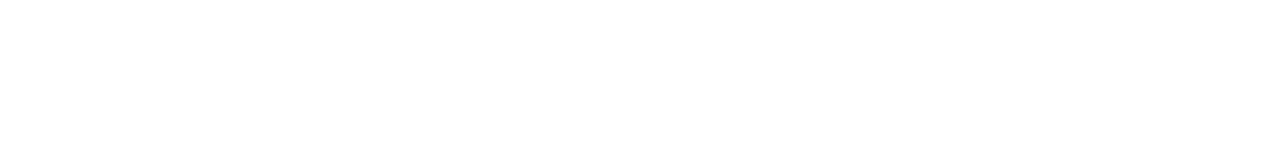
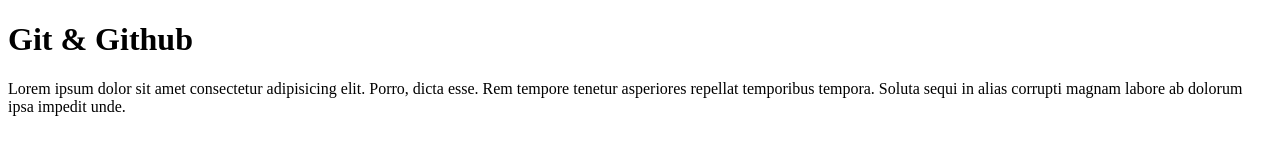
Before and after one commit to aguchumilla/Clase-12, a plain HTML site: page index.html in a window 1280 px wide. Drawn offline with Linux system fonts and the light colour scheme.

Commit message:
2nd commir
Actualización del HTML

```diff
--- a/index.html
+++ b/index.html
@@ -3,9 +3,11 @@
 <head>
     <meta charset="UTF-8">
     <meta name="viewport" content="width=device-width, initial-scale=1.0">
-    <title>Document</title>
+    <title>Práctica con Git-Github</title>
 </head>
 <body>
+    <h1>Git & Github</h1>
+    <p>Lorem ipsum dolor sit amet consectetur adipisicing elit. Porro, dicta esse. Rem tempore tenetur asperiores repellat temporibus tempora. Soluta sequi in alias corrupti magnam labore ab dolorum ipsa impedit unde.</p>
 
 </body>
 </html>
```
